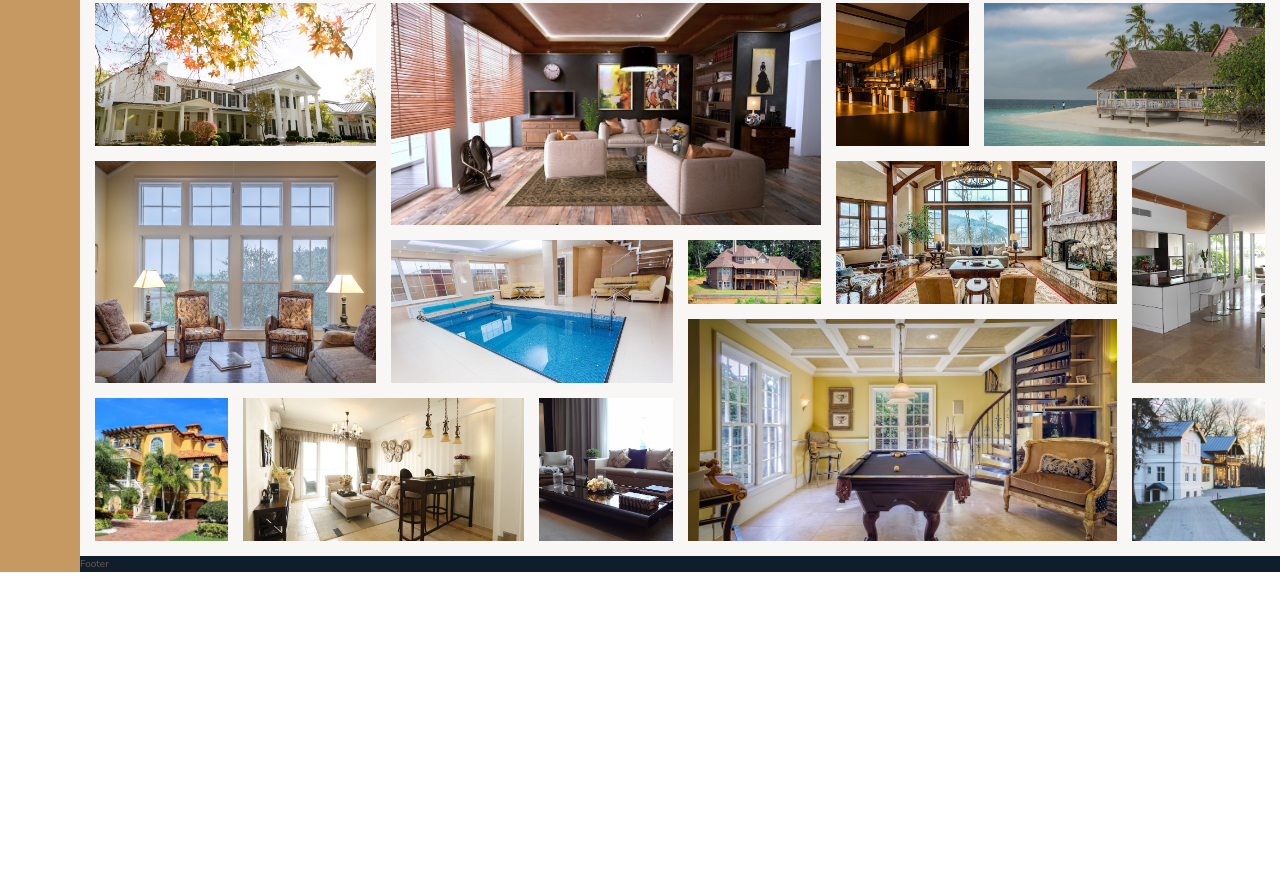
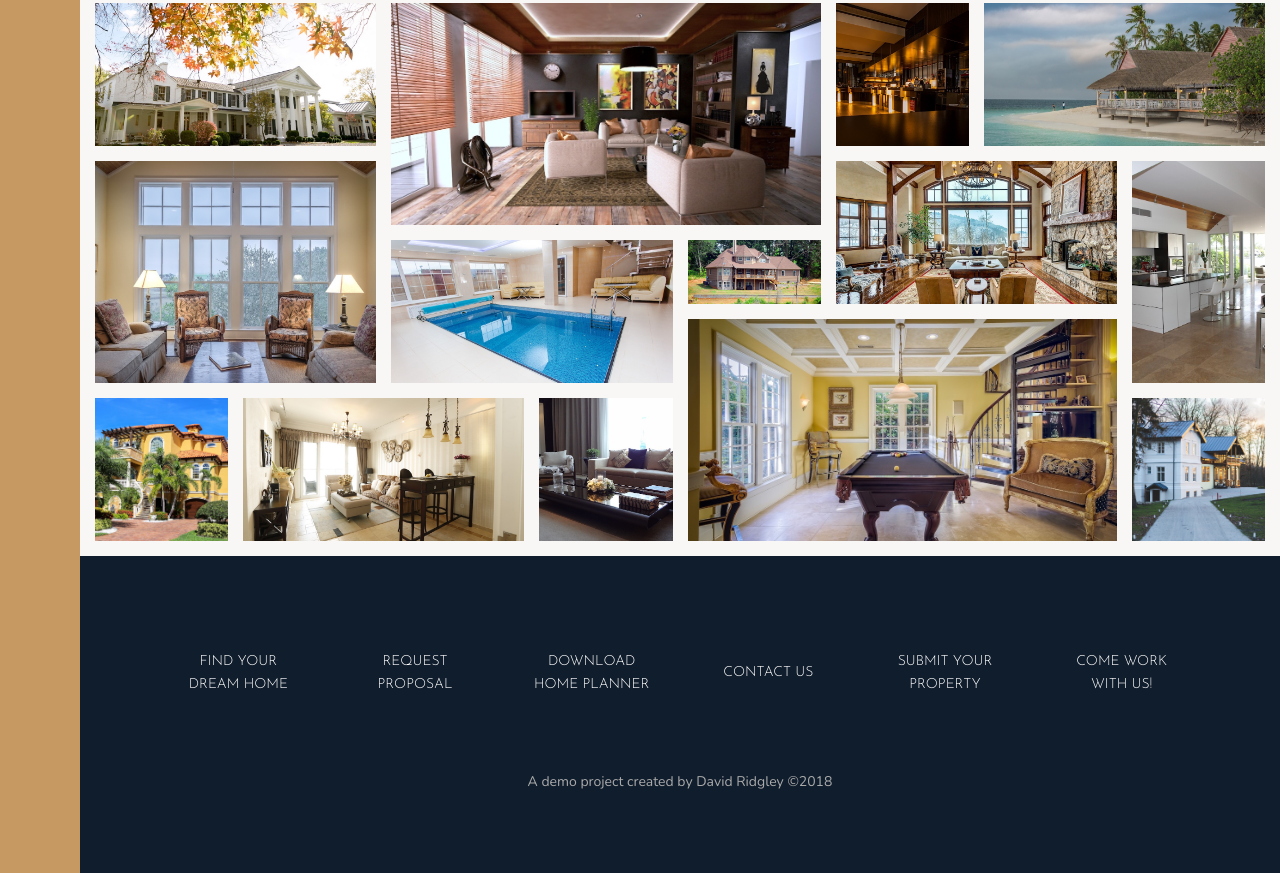
Before and after one commit to Arximiro/Nexter, a website: page index.html in a window 1280 px wide. Shown: the part 3078-3951 px from the top of the page. Before the commit the page ends 3650 px from the top, so only its background shows below. Drawn offline with nearby package versions, Linux system fonts and the light colour scheme.

Commit message:
footer added and styled

```diff
--- a/index.html
+++ b/index.html
@@ -368,7 +368,17 @@
 
   <!-- FOOTER -->
   <footer class="footer">
-    Footer
+    <ul class="nav">
+      <li class="nav__item"><a href="#" class="nav__link">Find your dream home</a></li>
+      <li class="nav__item"><a href="#" class="nav__link">Request proposal</a></li>
+      <li class="nav__item"><a href="#" class="nav__link">Download home planner</a></li>
+      <li class="nav__item"><a href="#" class="nav__link">Contact us</a></li>
+      <li class="nav__item"><a href="#" class="nav__link">Submit your property</a></li>
+      <li class="nav__item"><a href="#" class="nav__link">Come work with us!</a></li>
+    </ul>
+    <p class="copyright">
+      A demo project created by David Ridgley &copy;2018
+    </p>
   </footer>
   <!-- FOOTER -->
 </body>
--- a/sass/_footer.scss
+++ b/sass/_footer.scss
@@ -1,5 +1,41 @@
 .footer {
   background-color: $color-secondary;
+  padding: 8rem;
 
   grid-column: full-start / full-end;
 }
+
+.nav {
+  list-style: none;
+
+  display: grid;
+  grid-template-columns: repeat(auto-fit, minmax(15rem, 1fr));
+  grid-gap: 2rem;
+  align-items: center;
+
+  &__link:link,
+  &__link:visited {
+    font-size: 1.4rem;
+    color: white;
+    text-decoration: none;
+    font-family: $font-display;
+    text-transform: uppercase;
+    text-align: center;
+    padding: 1.5rem;
+    display: block;
+    transition: all .2s;
+  }
+
+  &__link:hover,
+  &__link:active {
+    color: $color-primary;
+    transform: translateY(-3px);
+  }
+}
+
+.copyright {
+  font-size: 1.4rem;
+  color: $color-grey-light-2;
+  margin-top: 6rem;
+  text-align: center;
+}
```
Also changed, not shown: css/style.css.
